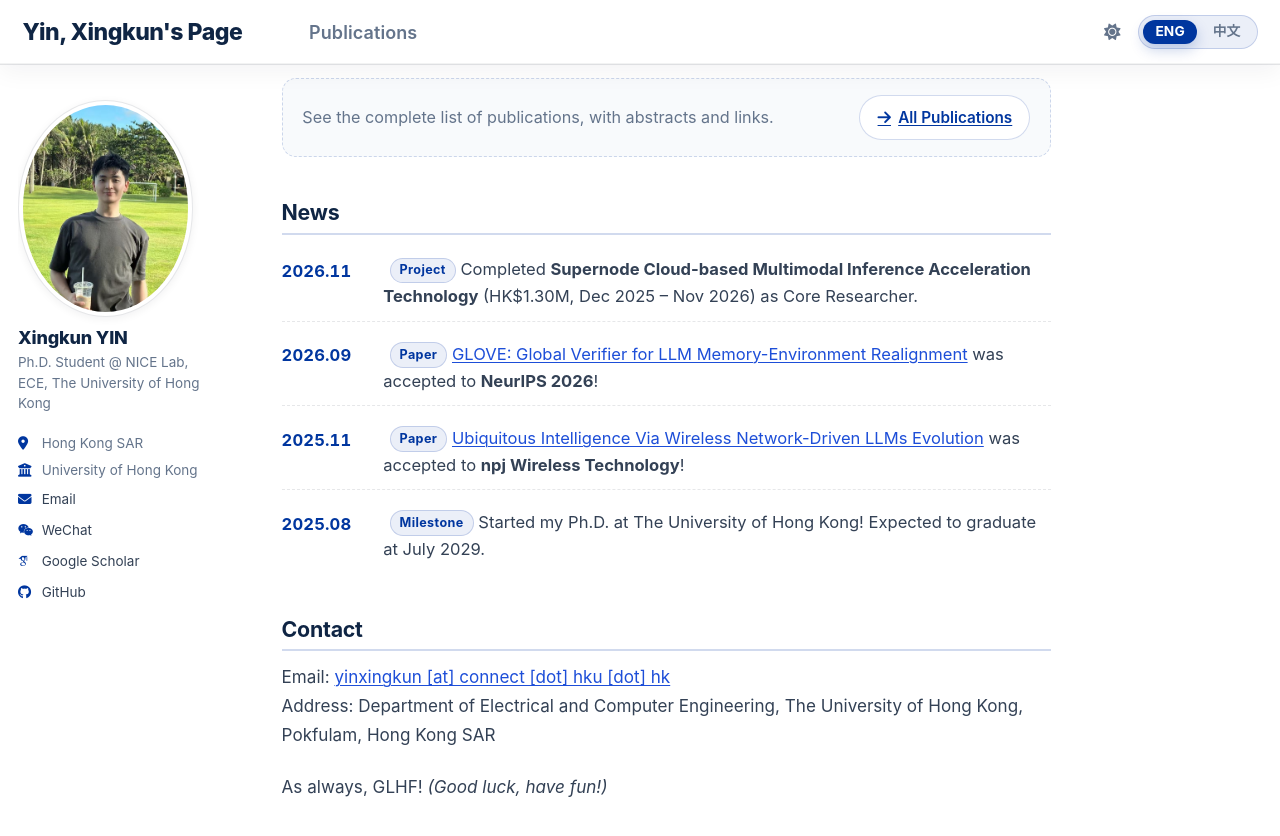
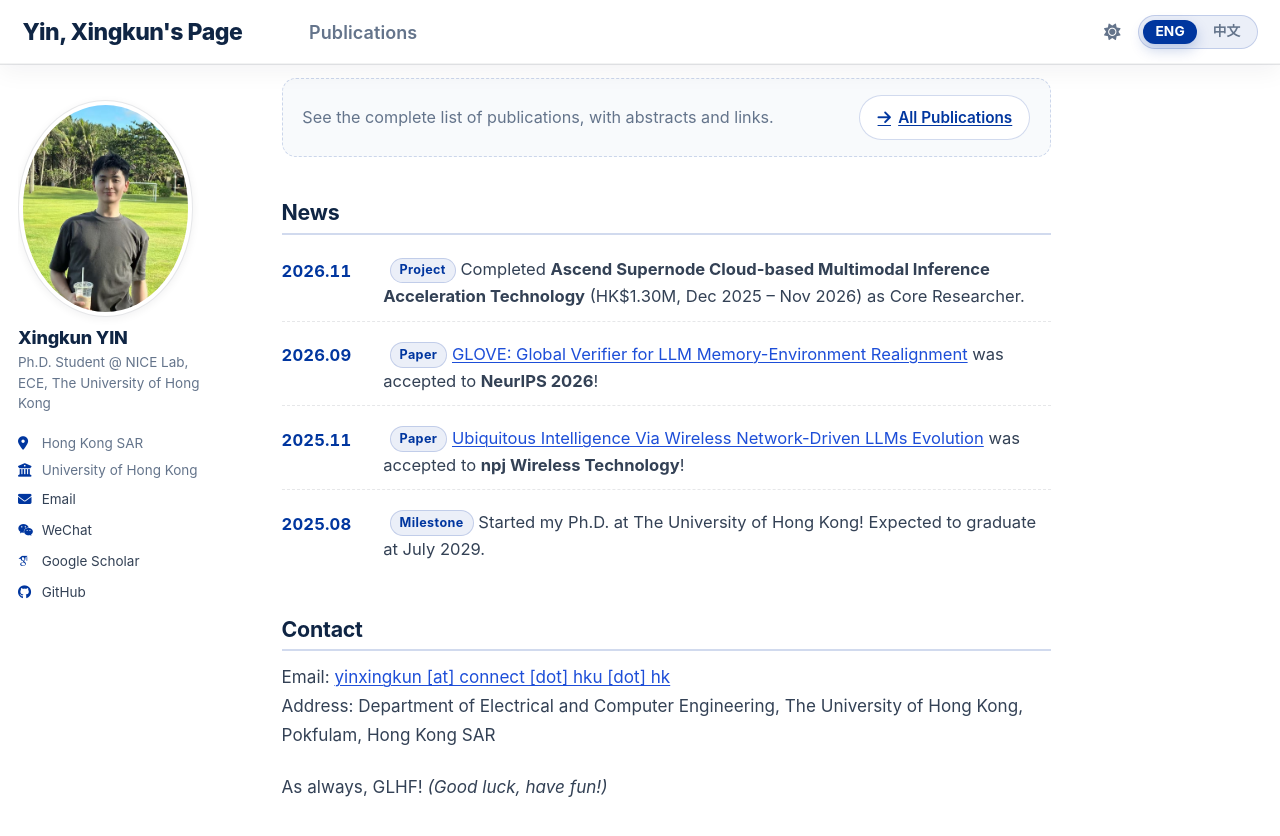
Before and after one commit to troyyxk/troyyxk.github.io, a Jekyll site: the page built from _pages/about.md, in a window 1280 px wide and 900 px high, scrolled down 2209 px. Shown: the top 836 px of the window. Built offline with Jekyll 4.4.1, drawn with Linux system fonts in a browser that asks for light colours; some web fonts are replaced; a script bundle is joined from its source files by our own code; library files that are not in the unit come from our copies; comment, search, counter and statistics services are not loaded; some of the changed lines change nothing that is shown.

Commit message:
Prefix the completed project with Ascend and translate it for Chinese
English now reads "Ascend Supernode Cloud-based Multimodal Inference
Acceleration Technology"; the Chinese line uses 昇腾超节点云端多模态推理加速技术
instead of repeating the English project name.

```diff
--- a/_pages/about.md
+++ b/_pages/about.md
@@ -81,7 +81,7 @@ redirect_from:
     <span class="news-list__date">2026.11</span>
     <span class="news-list__text">
       <span class="rs-tag"><span class="lang-en lang-inline">Project</span><span class="lang-zh lang-inline">项目</span></span>
-      <span class="lang-en lang-inline">Completed <strong>Supernode Cloud-based Multimodal Inference Acceleration Technology</strong> (HK$1.30M, Dec 2025 &ndash; Nov 2026) as Core Researcher.</span><span class="lang-zh lang-inline">作为核心研究员，完成项目 <strong>Supernode Cloud-based Multimodal Inference Acceleration Technology</strong>（HK$1.30M，2025.12 – 2026.11）。</span>
+      <span class="lang-en lang-inline">Completed <strong>Ascend Supernode Cloud-based Multimodal Inference Acceleration Technology</strong> (HK$1.30M, Dec 2025 &ndash; Nov 2026) as Core Researcher.</span><span class="lang-zh lang-inline">作为核心研究员，完成<strong>昇腾超节点云端多模态推理加速技术</strong>项目（HK$1.30M，2025.12 – 2026.11）。</span>
     </span>
   </li>
   <li>
```
